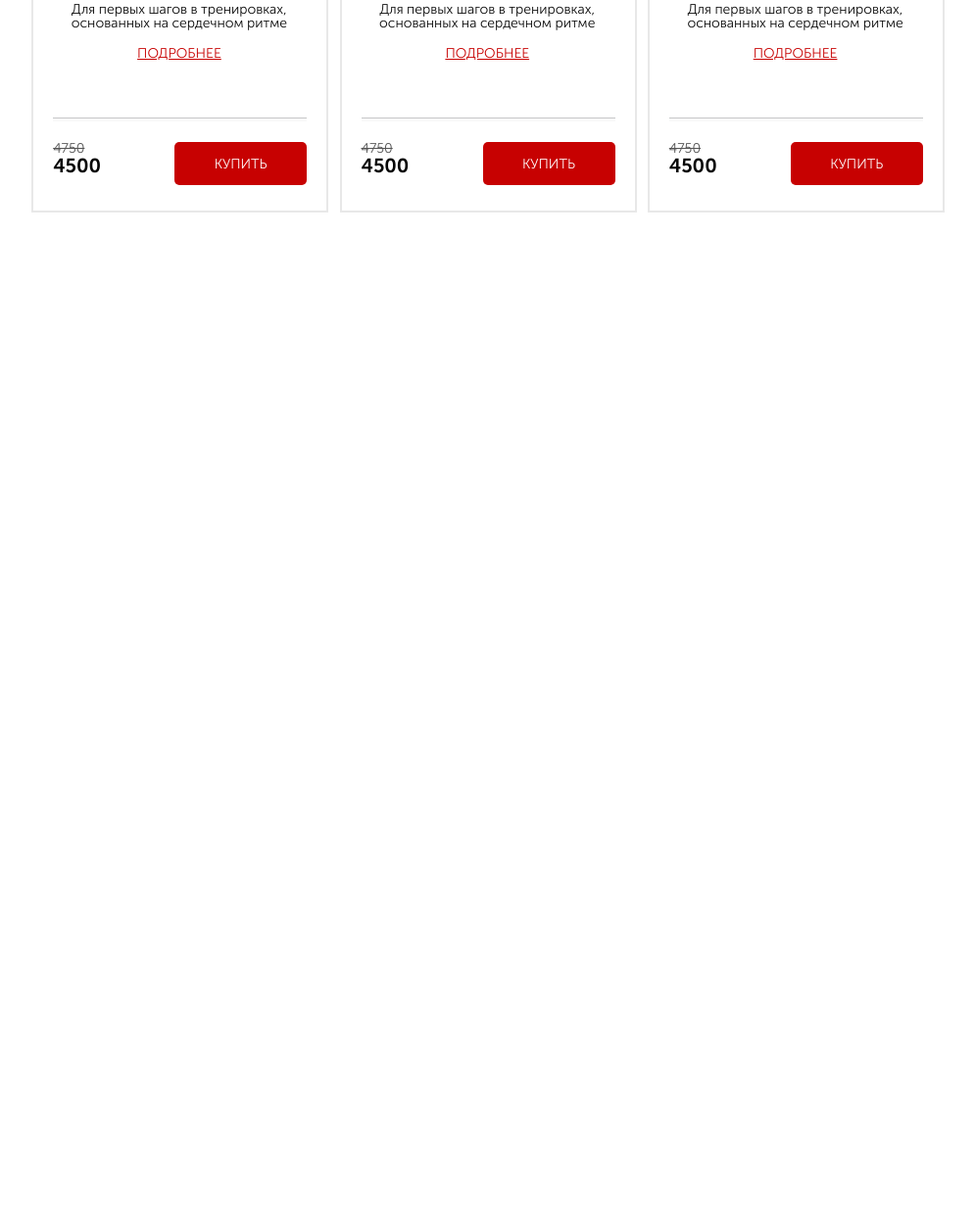
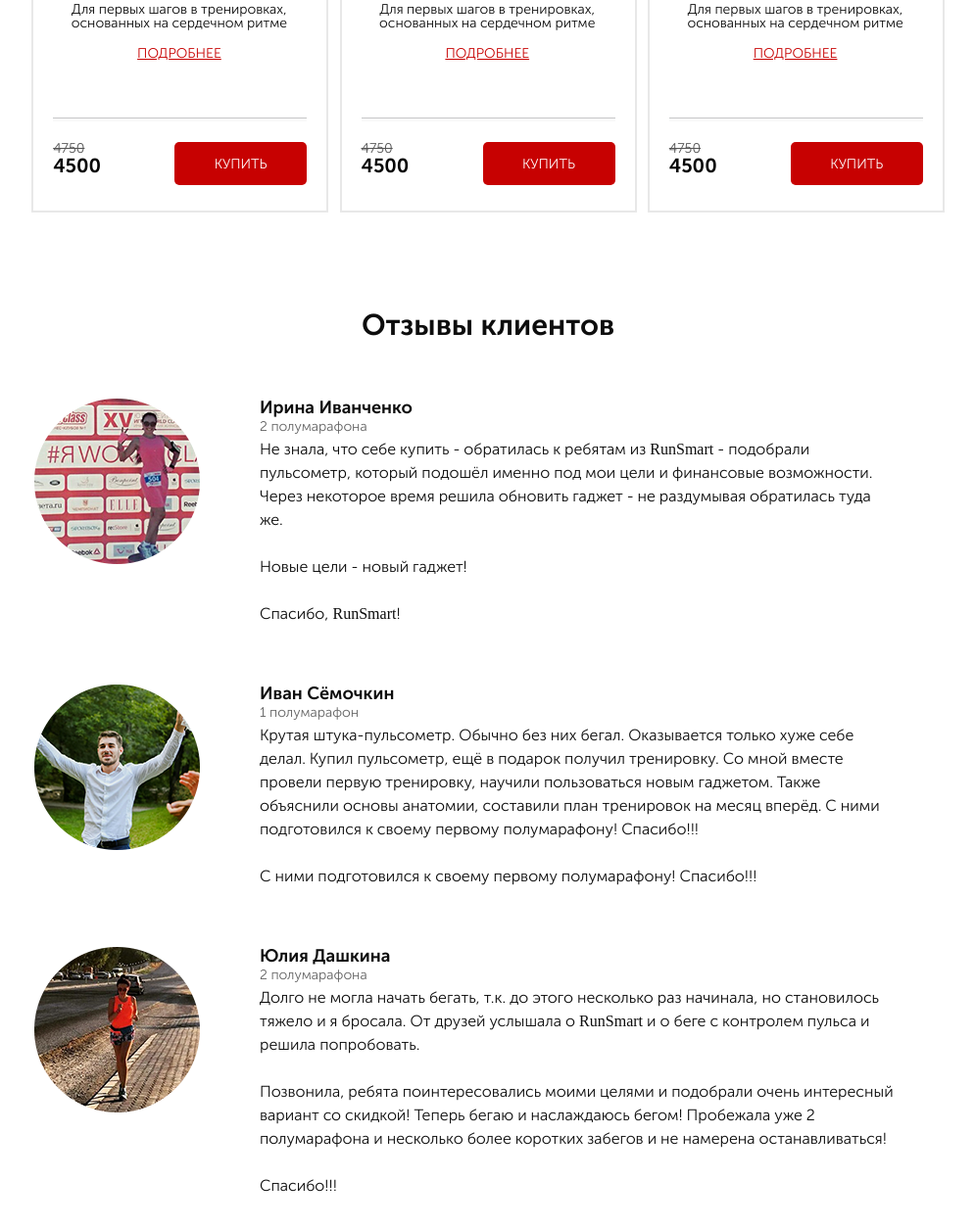
Before and after one commit to Rukovich/puls-landing, a website built with Vite: page index.html in a window 1280 px wide. Shown: the part 3532-4787 px from the top of the page at 98% size, without its empty margins (142-1137 px from the left). Before the commit the page ends 3849 px from the top, so only its background shows below. Built offline with nearby package versions, Linux system fonts and the light colour scheme; files whose address does not match are found by name; a web font is replaced by a local one.

Commit message:
block feed

```diff
--- a/index.html
+++ b/index.html
@@ -497,15 +497,66 @@
               </div>
             </div>
           </div>
-
         </div>
-
       </div>
-
     </div>
   </section>
 
+  <section class="feed">
+    <div class="container">
+      <h2 class="title">Отзывы клиентов</h2>
+      <div class="feed__wrapper">
+        <div class="feed__card">
+          <img src="src/img/feed/photo_1.png" alt="feed" class="feed__img">
+          <div class="feed__text">
+            <div class="feed__name">Ирина Иванченко</div>
+            <div class="feed__count">2 полумарафона</div>
+            <div class="feed__descr">Не знала, что себе купить - обратилась к ребятам из <span>RunSmart</span> -
+              подобрали пульсометр, который подошёл именно под мои цели и финансовые возможности. Через некоторое время
+              решила обновить гаджет - не раздумывая обратилась туда же.
+              <br><br>
+              Новые цели - новый гаджет!
+              <br><br>
+              Спасибо, <span>RunSmart</span>!
+            </div>
+          </div>
+        </div>
+        <div class="feed__card">
+          <img src="src/img/feed/photo_2.png" alt="feed" class="feed__img">
+          <div class="feed__text">
+            <div class="feed__name">Иван Сёмочкин</div>
+            <div class="feed__count">1 полумарафон</div>
+            <div class="feed__descr">Крутая штука-пульсометр. Обычно без них бегал. Оказывается только хуже себе делал.
+              Купил пульсометр, ещё в подарок получил тренировку. Со мной вместе провели первую тренировку, научили
+              пользоваться новым гаджетом. Также объяснили основы анатомии, составили план тренировок на месяц
+              вперёд. С ними подготовился к своему первому полумарафону! Спасибо!!!
+              <br><br>
+              С ними подготовился к своему первому полумарафону! Спасибо!!!
+            </div>
+          </div>
+        </div>
+        <div class="feed__card">
+          <img src="src/img/feed/photo_3.png" alt="feed" class="feed__img">
+          <div class="feed__text">
+            <div class="feed__name">Юлия Дашкина</div>
+            <div class="feed__count">2 полумарафона</div>
+            <div class="feed__descr">Долго не могла начать бегать, т.к. до этого несколько раз начинала, но становилось
+              тяжело и я бросала. От друзей услышала о <span>RunSmart</span> и о беге с контролем пульса и решила
+              попробовать.
+              <br><br>
+              Позвонила, ребята поинтересовались моими целями и подобрали очень интересный вариант со скидкой! Теперь
+              бегаю и наслаждаюсь бегом! Пробежала уже 2 полумарафона и несколько более коротких забегов и не намерена
+              останавливаться!
+              <br><br>
+              Спасибо!!!
+            </div>
+          </div>
+        </div>
+      </div>
+    </div>
 
+
+  </section>
 
 
 
--- /dev/null
+++ b/src/scss/_feed.scss
@@ -0,0 +1,44 @@
+.feed {
+  min-height: 920px + 48px;
+
+  &__card {
+    display: flex;
+    justify-content: start;
+    margin-top: 60px;
+  }
+
+  &__text {
+    max-width: 650px;
+  }
+
+  &__img {
+    width: 169px;
+    height: 169px;
+    margin-right: 61px;
+  }
+
+  &__name {
+    font-size: 18px;
+    line-height: 18px;
+    color: #0D0D0D;
+    font-weight: 700;
+  }
+
+  &__count {
+    color: #646464;
+    font-weight: 500;
+    font-size: 14px;
+    line-height: 22px;
+  }
+
+  &__descr {
+    color: #0D0D0D;
+    font-weight: 300;
+    font-size: 16px;
+    line-height: 24px;
+
+    & span {
+      font-family: "MuseoModerno";
+    }
+  }
+}
--- a/src/scss/style.scss
+++ b/src/scss/style.scss
@@ -10,6 +10,7 @@
 @import 'carousel';
 @import 'catalog';
 @import 'catalogItem';
+@import 'feed';
 
 
 
```
Also changed, not shown: src/img/feed/photo_1.png (added), src/img/feed/photo_2.png (added), src/img/feed/photo_3.png (added).
